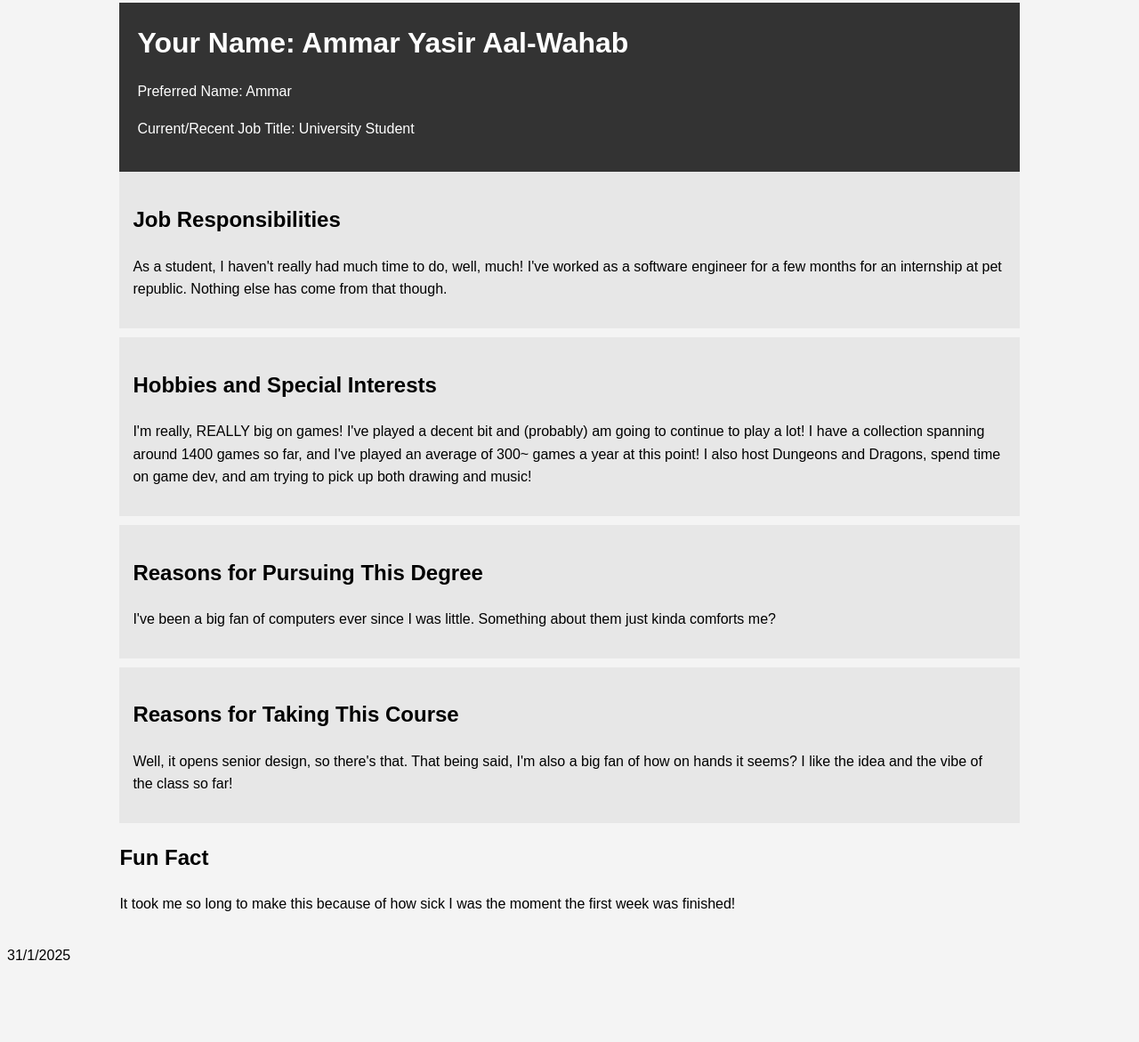
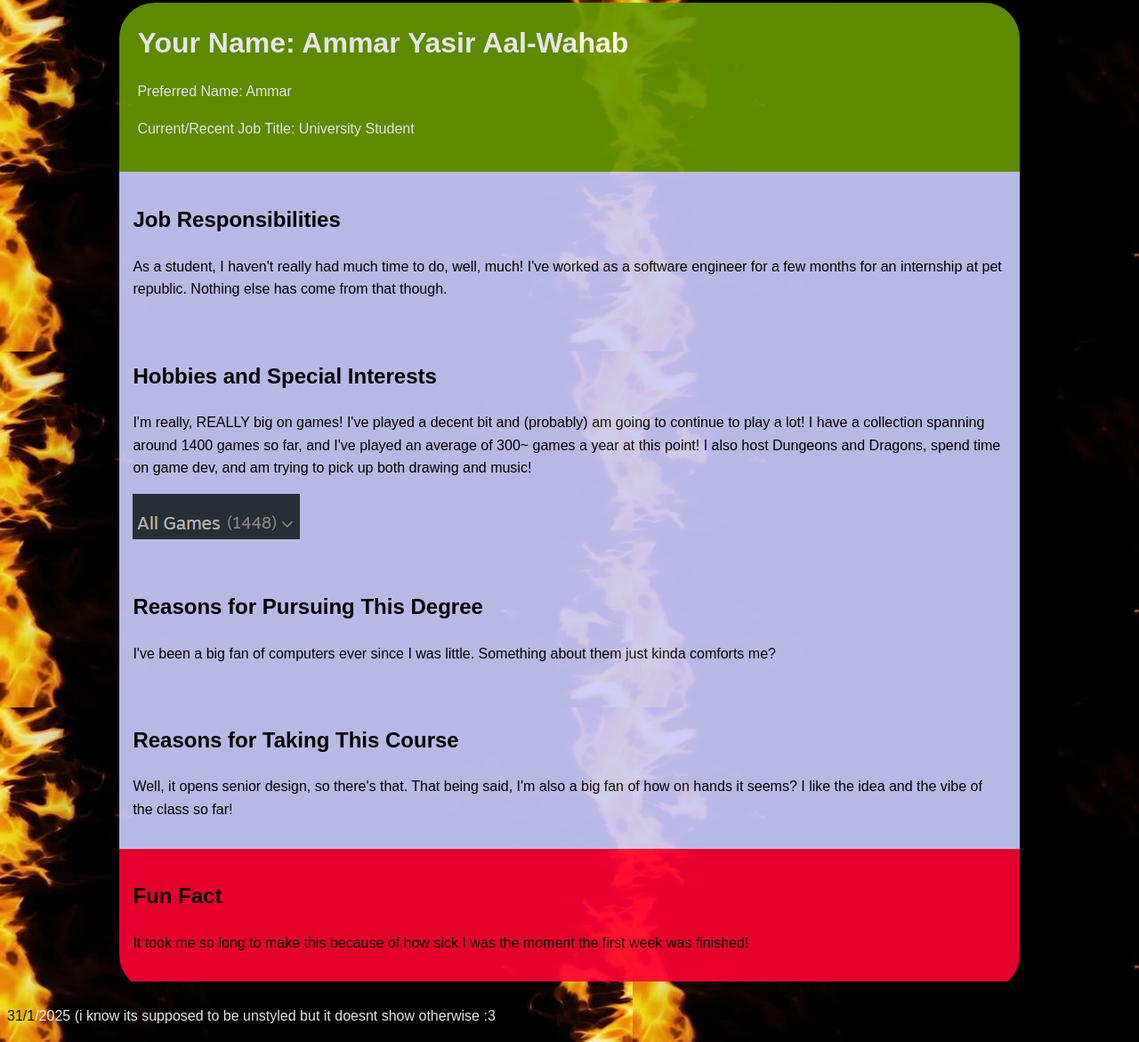
Before and after one commit to Ayamuu/Ayamuu.github.io, a plain HTML site: page me.html in a window 1280 px wide. Shown: the part 5-1176 px from the top of the page at 89% size. Before the commit the page ends 1107 px from the top, so only its background shows below. Drawn offline with Linux system fonts and the light colour scheme.

Commit message:
Add files via upload

```diff
--- a/me.html
+++ b/me.html
@@ -7,24 +7,40 @@
             font-family: Arial, sans-serif;
             background-color: #f4f4f4;
             line-height: 1.6;
+            background-image: url('side-fire-effect-free-video.jpg');
+            opacity: 0.9
         }
         .container {
             width: 80%;
             margin: auto;
             overflow: hidden;
+            border-radius: 40px;
         }
         .main-info {
-            background: #333;
+            background: #669900;
             color: #fff;
             padding: 20px;
+
         }
         .main-info h1 {
             margin: 0;
         }
         .hobbies, .career, .course {
-            background: #e7e7e7;
+            background: #CCCCFF;
+            padding: 15px;
+            margin-bottom: 0px;
+
+        }
+        .fun-fact{
+            background: #FF0033;
             padding: 15px;
             margin-bottom: 10px;
+        }
+        .date{
+            color: #000000;
+        }
+        .date fi{
+            color: #ffffff;
         }
     </style>
 </head>
@@ -44,6 +60,7 @@
         <section class="hobbies">
             <h2>Hobbies and Special Interests</h2>
             <p>I'm really, REALLY big on games! I've played a decent bit and (probably) am going to continue to play a lot! I have a collection spanning around 1400 games so far, and I've played an average of 300~ games a year at this point! I also host Dungeons and Dragons, spend time on game dev, and am trying to pick up both drawing and music!</p>
+            <img src="games count.png" />
         </section>
 
         <section class="career">
@@ -61,6 +78,6 @@
             <p>It took me so long to make this because of how sick I was the moment the first week was finished!</p>
         </section>
     </div>
-    <p>31/1/2025</p>
+    <p class="date">31/1<fi>/2025 (i know its supposed to be unstyled but it doesnt show otherwise :3</fi></p>
 </body>
 </html>
```
Also changed, not shown: games count.png (added), side-fire-effect-free-video.jpg (added).
